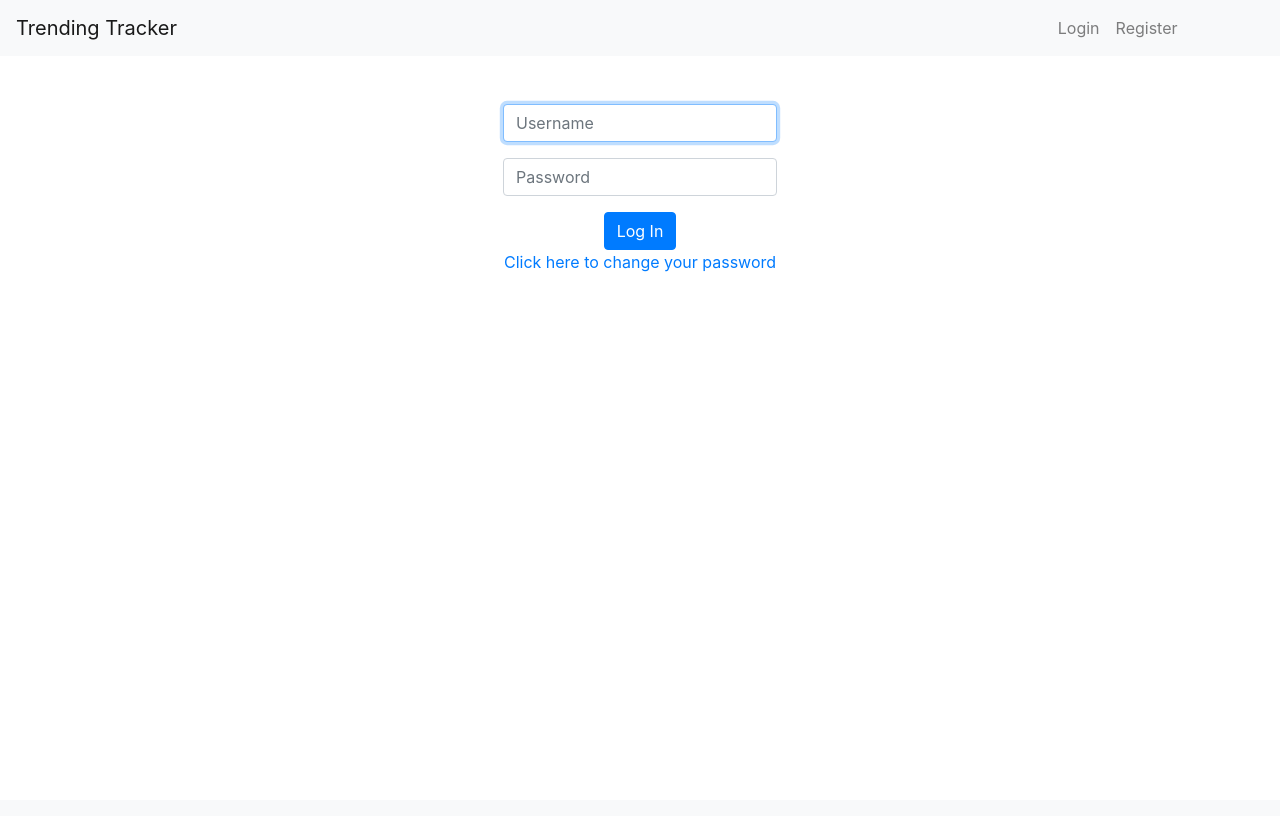
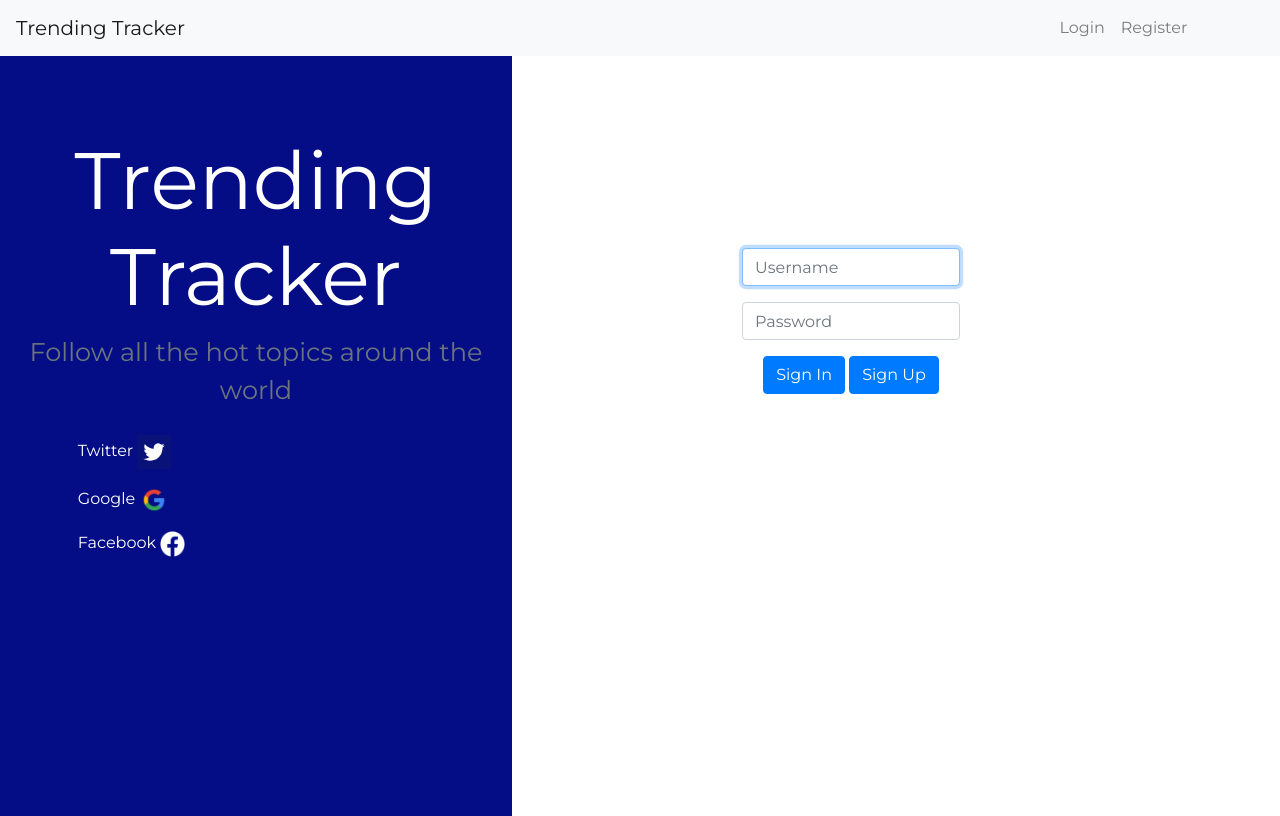
Before and after one commit to gcon97/cs50finalproject, a Flask app: page /login in a window 1280 px wide. Before the commit the page ends 272 px from the top, so only its background shows below. Run offline with Flask 2, Linux system fonts and the light colour scheme; some libraries are stand-ins or nearby versions.

Commit message:
Login Page

```diff
--- a/application.py
+++ b/application.py
@@ -28,8 +28,8 @@ def register():
 
         hashed = generate_password_hash(request.form.get(
             "password"), method='pbkdf2:sha256', salt_length=8)
-        product = db.execute("INSERT INTO users(username, hash) VALUES(:username, :hashed)",
-                             username=request.form.get("username"), hashed=hashed)
+        product = db.execute("INSERT INTO users(username, hash) VALUE(:username, :hashed", {
+                             "username": request.form.get("username"), "hashed": hashed})
         if not product:
             return render_template("apology.html")
 
--- a/static/styles.css
+++ b/static/styles.css
@@ -1,4 +1,6 @@
-
+body {
+    font-family: 'Montserrat', sans-serif;
+}
 .navright {
     margin-left: 80%;
 }
@@ -26,3 +28,44 @@ main img
     /* constrain images on small screens */
     max-width: 100%;
 }
+
+.blue {
+    float: left;
+    background-color: rgb(4, 13, 133);
+    width: 40%;
+    height: 95vh;
+    color: white;
+}
+
+.white {
+    float:right;
+    margin-top: 15%;
+    margin-right: 25%;
+}
+
+.headtext {
+    margin-top: 15%;
+    font-size: 5em;
+}
+
+.text-muted {
+    font-size: 1.6em;
+}
+
+.googleimg {
+    width: 30px;
+}
+
+.facebookimg {
+    width: 25px
+}
+
+.twitterimg {
+    width: 34px;
+}
+
+.From {
+    margin-top: 5%;
+    text-align: left;
+    margin-left: 15.2%;
+}
--- a/templates/layout.html
+++ b/templates/layout.html
@@ -16,6 +16,9 @@
 
         <link href="/static/styles.css" rel="stylesheet">
 
+        <style>
+            @import url('https://fonts.googleapis.com/css?family=Montserrat&display=swap');
+        </style>
         <script src="https://code.jquery.com/jquery-3.3.1.min.js"></script>
         <script
             src="https://cdnjs.cloudflare.com/ajax/libs/popper.js/1.14.3/umd/popper.min.js"></script>
@@ -68,7 +71,7 @@
         </header>
         {% endif %}
 
-        <main class="container p-5">
+        <main>
             {% block main %}{% endblock %}
         </main>
     </body>
--- a/templates/login.html
+++ b/templates/login.html
@@ -5,16 +5,36 @@ Log In
 {% endblock %}
 
 {% block main %}
+<div class="blue">
+    <h3 class="headtext">Trending Tracker</h3>
+    <small class="text-muted">Follow all the hot topics around the world</small>
+    <div class="From">
+        <p>Twitter <img class="twitterimg" src="/static/images/twitter.png"
+                alt="TwitterLogo"></p>
+        <p>Google <img class="googleimg" src="/static/images/google.png"
+                alt="GoogleLogo"></p>
+        <p>Facebook <img class="facebookimg"
+                src="/static/images/facebook.png"
+                alt="FacebookLogo"></p>
+    </div>
+</div>
+
+<div class="white">
     <form action="/login" method="post">
         <div class="form-group">
-        <input autocomplete="off" autofocus class="form-control" name="username"
+            <input autocomplete="off" autofocus class="form-control"
+                name="username"
                 placeholder="Username" type="text">
         </div>
         <div class="form-group">
             <input class="form-control" name="password" placeholder="Password"
                 type="password">
         </div>
-    <button class="btn btn-primary" type="submit">Log In</button>
+        <button class="btn btn-primary" type="submit">Sign In</button>
+        <button class="btn btn-primary" type="button"><a href="/register"></a>Sign
+            Up</button>
     </form>
-<a href="/change">Click here to change your password</a>
+</div>
+
+
 {% endblock %}
--- a/templates/register.html
+++ b/templates/register.html
@@ -15,8 +15,8 @@ Register
             type="password">
     </div>
     <div class="form-group">
-        <input class="form-control" name="confirmation" placeholder="Confirm
-            password" type="password">
+        <input class="form-control" name="confirmation"
+            placeholder="Confirm Password" type="password">
     </div>
     <button class="btn btn-primary" type="submit">Register</button>
 </form>
```
Also changed, not shown: static/images/facebook.png (added), static/images/google.png (added), static/images/twitter.png (added). Lines whose indentation alone changed are shown as unchanged.
